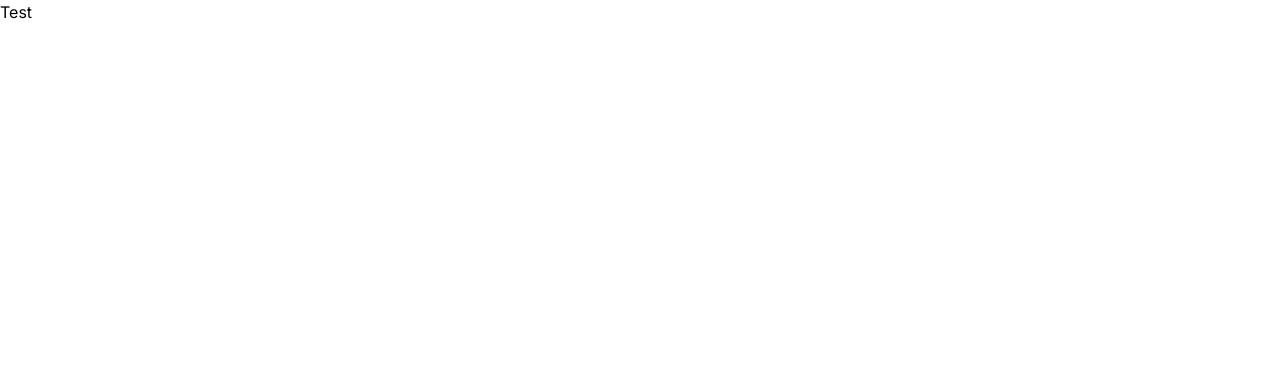
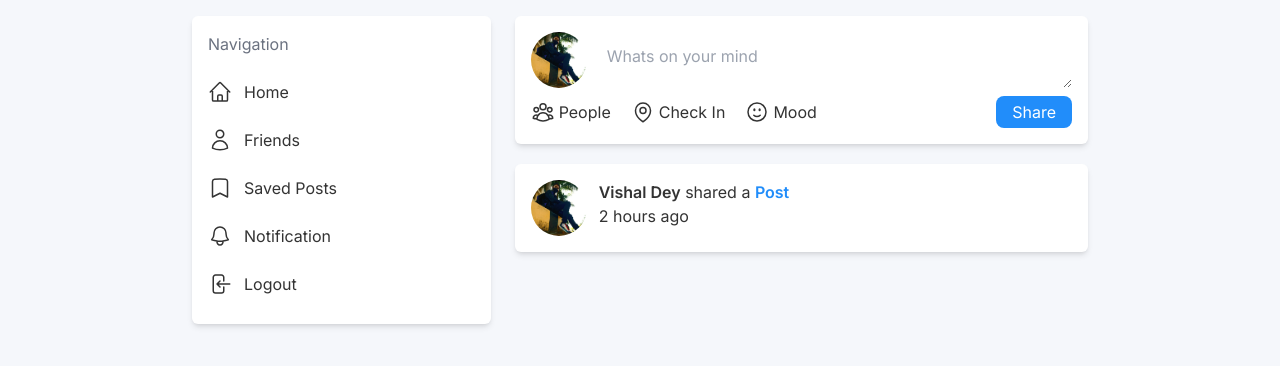
Before and after one commit to vishwizard/ViCKs, a Next.js app: page / in a window 1280 px wide. Shown: the top 366 px of the page. Built offline with nearby package versions, Linux system fonts and the light colour scheme.

Commit message:
Started the frontend

```diff
--- a/src/app/globals.css
+++ b/src/app/globals.css
@@ -1,3 +1,8 @@
 @tailwind base;
 @tailwind components;
 @tailwind utilities;
+
+body{
+  background-color: #F5F7FB;
+  color:#333;
+}
--- a/src/app/page.js
+++ b/src/app/page.js
@@ -1,9 +1,18 @@
-import Image from "next/image";
+
+import Navigation from "@/components/Navigation";
+import PostCard from "@/components/PostCard";
+import PostFormCard from "@/components/PostFormCard";
 
 export default function Home() {
   return (
-    <main >
-      Test
-    </main>
+    <div className="flex mt-4 max-w-4xl mx-auto gap-6">
+      <div className="w-1/3">
+        <Navigation></Navigation>
+      </div>
+      <div className="grow">
+        <PostFormCard>Form here</PostFormCard>
+        <PostCard></PostCard>
+      </div>
+    </div>
   );
 }
--- /dev/null
+++ b/src/components/Avatar.js
@@ -0,0 +1,9 @@
+import React from 'react'
+
+export default function Avatar() {
+  return (
+    <div className='size-14 rounded-full overflow-hidden'>
+    <img src={'/1.jpg'} className='shadow-md shadow-gray-500 ' />
+</div>
+  )
+}
--- /dev/null
+++ b/src/components/Card.js
@@ -0,0 +1,6 @@
+
+export default function Card({children}) {
+  return (
+    <div className='rounded-md shadow-grey-300 bg-white p-4 mb-5 shadow-md'>{children}</div>
+  );
+}
--- /dev/null
+++ b/src/components/Navigation.js
@@ -0,0 +1,34 @@
+import React from 'react'
+import Card from './Card'
+export default function Navigation() {
+  return (
+    <div><Card>
+    <h2 className="text-gray-500 mb-3">Navigation</h2>
+    <a className="flex gap-3 py-3">
+      <svg xmlns="http://www.w3.org/2000/svg" fill="none" viewBox="0 0 24 24" strokeWidth={1.5} stroke="currentColor" className="size-6">
+        <path strokeLinecap="round" strokeLinejoin="round" d="m2.25 12 8.954-8.955c.44-.439 1.152-.439 1.591 0L21.75 12M4.5 9.75v10.125c0 .621.504 1.125 1.125 1.125H9.75v-4.875c0-.621.504-1.125 1.125-1.125h2.25c.621 0 1.125.504 1.125 1.125V21h4.125c.621 0 1.125-.504 1.125-1.125V9.75M8.25 21h8.25" />
+      </svg>
+
+      Home</a>
+    <a className="flex gap-3 py-3">
+      <svg xmlns="http://www.w3.org/2000/svg" fill="none" viewBox="0 0 24 24" strokeWidth={1.5} stroke="currentColor" className="size-6">
+        <path strokeLinecap="round" strokeLinejoin="round" d="M15.75 6a3.75 3.75 0 1 1-7.5 0 3.75 3.75 0 0 1 7.5 0ZM4.501 20.118a7.5 7.5 0 0 1 14.998 0A17.933 17.933 0 0 1 12 21.75c-2.676 0-5.216-.584-7.499-1.632Z" />
+      </svg>
+
+      Friends</a>
+    <a className="flex gap-3 py-3">
+      <svg xmlns="http://www.w3.org/2000/svg" fill="none" viewBox="0 0 24 24" strokeWidth={1.5} stroke="currentColor" className="size-6">
+        <path strokeLinecap="round" strokeLinejoin="round" d="M17.593 3.322c1.1.128 1.907 1.077 1.907 2.185V21L12 17.25 4.5 21V5.507c0-1.108.806-2.057 1.907-2.185a48.507 48.507 0 0 1 11.186 0Z" />
+      </svg>
+      Saved Posts</a>
+    <a className="flex gap-3 py-3"><svg xmlns="http://www.w3.org/2000/svg" fill="none" viewBox="0 0 24 24" strokeWidth={1.5} stroke="currentColor" className="size-6">
+      <path strokeLinecap="round" strokeLinejoin="round" d="M14.857 17.082a23.848 23.848 0 0 0 5.454-1.31A8.967 8.967 0 0 1 18 9.75V9A6 6 0 0 0 6 9v.75a8.967 8.967 0 0 1-2.312 6.022c1.733.64 3.56 1.085 5.455 1.31m5.714 0a24.255 24.255 0 0 1-5.714 0m5.714 0a3 3 0 1 1-5.714 0" />
+    </svg>
+      Notification</a>
+    <a className="flex gap-3 py-3"><svg xmlns="http://www.w3.org/2000/svg" fill="none" viewBox="0 0 24 24" strokeWidth={1.5} stroke="currentColor" className="size-6">
+      <path strokeLinecap="round" strokeLinejoin="round" d="M15.75 9V5.25A2.25 2.25 0 0 0 13.5 3h-6a2.25 2.25 0 0 0-2.25 2.25v13.5A2.25 2.25 0 0 0 7.5 21h6a2.25 2.25 0 0 0 2.25-2.25V15M12 9l-3 3m0 0 3 3m-3-3h12.75" />
+    </svg>
+      Logout</a>
+  </Card></div>
+  )
+}
--- /dev/null
+++ b/src/components/PostCard.js
@@ -0,0 +1,18 @@
+import Card from './Card'
+import Avatar from './Avatar'
+import { LocaleRouteNormalizer } from 'next/dist/server/future/normalizers/locale-route-normalizer'
+export default function PostCard() {
+  return (
+    <Card>
+          <div className="flex gap-3">
+            <Avatar></Avatar>
+            <div>
+              <p><a className="font-semibold">Vishal Dey</a> shared a <a className="text-socialBlue font-semibold">Post</a></p>
+              <div><p>2 hours ago</p></div>
+
+            </div>
+          </div>
+          <div></div>
+        </Card>
+  )
+}
--- /dev/null
+++ b/src/components/PostFormCard.js
@@ -0,0 +1,35 @@
+import React from 'react'
+import Card from './Card'
+import Avatar from './Avatar'
+export default function PostFormCard() {
+    return (
+        <Card>
+            <div className='flex gap-2 items-center '>
+                <Avatar></Avatar>
+                <textarea className='grow p-3 h-14' placeholder={'Whats on your mind'} />
+            </div>
+
+            {/* flex gap-3 py-3 items-center justify-evenly */}
+            <div className='flex gap-5 items-center mt-2'>
+                <button className='flex  gap-1'> <svg xmlns="http://www.w3.org/2000/svg" fill="none" viewBox="0 0 24 24" strokeWidth={1.5} stroke="currentColor" className="size-6">
+                    <path strokeLinecap="round" strokeLinejoin="round" d="M18 18.72a9.094 9.094 0 0 0 3.741-.479 3 3 0 0 0-4.682-2.72m.94 3.198.001.031c0 .225-.012.447-.037.666A11.944 11.944 0 0 1 12 21c-2.17 0-4.207-.576-5.963-1.584A6.062 6.062 0 0 1 6 18.719m12 0a5.971 5.971 0 0 0-.941-3.197m0 0A5.995 5.995 0 0 0 12 12.75a5.995 5.995 0 0 0-5.058 2.772m0 0a3 3 0 0 0-4.681 2.72 8.986 8.986 0 0 0 3.74.477m.94-3.197a5.971 5.971 0 0 0-.94 3.197M15 6.75a3 3 0 1 1-6 0 3 3 0 0 1 6 0Zm6 3a2.25 2.25 0 1 1-4.5 0 2.25 2.25 0 0 1 4.5 0Zm-13.5 0a2.25 2.25 0 1 1-4.5 0 2.25 2.25 0 0 1 4.5 0Z" />
+                </svg>
+                    People</button>
+                <button className='flex  gap-1'><svg xmlns="http://www.w3.org/2000/svg" fill="none" viewBox="0 0 24 24" strokeWidth={1.5} stroke="currentColor" className="size-6">
+                    <path strokeLinecap="round" strokeLinejoin="round" d="M15 10.5a3 3 0 1 1-6 0 3 3 0 0 1 6 0Z" />
+                    <path strokeLinecap="round" strokeLinejoin="round" d="M19.5 10.5c0 7.142-7.5 11.25-7.5 11.25S4.5 17.642 4.5 10.5a7.5 7.5 0 1 1 15 0Z" />
+                </svg>
+
+                    Check In</button>
+                <button className='flex  gap-1 '><svg xmlns="http://www.w3.org/2000/svg" fill="none" viewBox="0 0 24 24" strokeWidth={1.5} stroke="currentColor" className="size-6">
+                    <path strokeLinecap="round" strokeLinejoin="round" d="M15.182 15.182a4.5 4.5 0 0 1-6.364 0M21 12a9 9 0 1 1-18 0 9 9 0 0 1 18 0ZM9.75 9.75c0 .414-.168.75-.375.75S9 10.164 9 9.75 9.168 9 9.375 9s.375.336.375.75Zm-.375 0h.008v.015h-.008V9.75Zm5.625 0c0 .414-.168.75-.375.75s-.375-.336-.375-.75.168-.75.375-.75.375.336.375.75Zm-.375 0h.008v.015h-.008V9.75Z" />
+                </svg>
+                    Mood</button>
+                    <div className='grow text-right'>
+                <button className='bg-socialBlue px-4 py-1 text-white rounded-lg'> Share</button>
+                </div>
+            </div>
+
+        </Card>
+    )
+}
--- a/tailwind.config.js
+++ b/tailwind.config.js
@@ -12,6 +12,10 @@ module.exports = {
         "gradient-conic":
           "conic-gradient(from 180deg at 50% 50%, var(--tw-gradient-stops))",
       },
+      colors:{
+        socialBg:'#F5F7FB',
+        socialBlue:'#218DFA',
+      }
     },
   },
   plugins: [],
```
Also changed, not shown: public/1.jpg (added).
